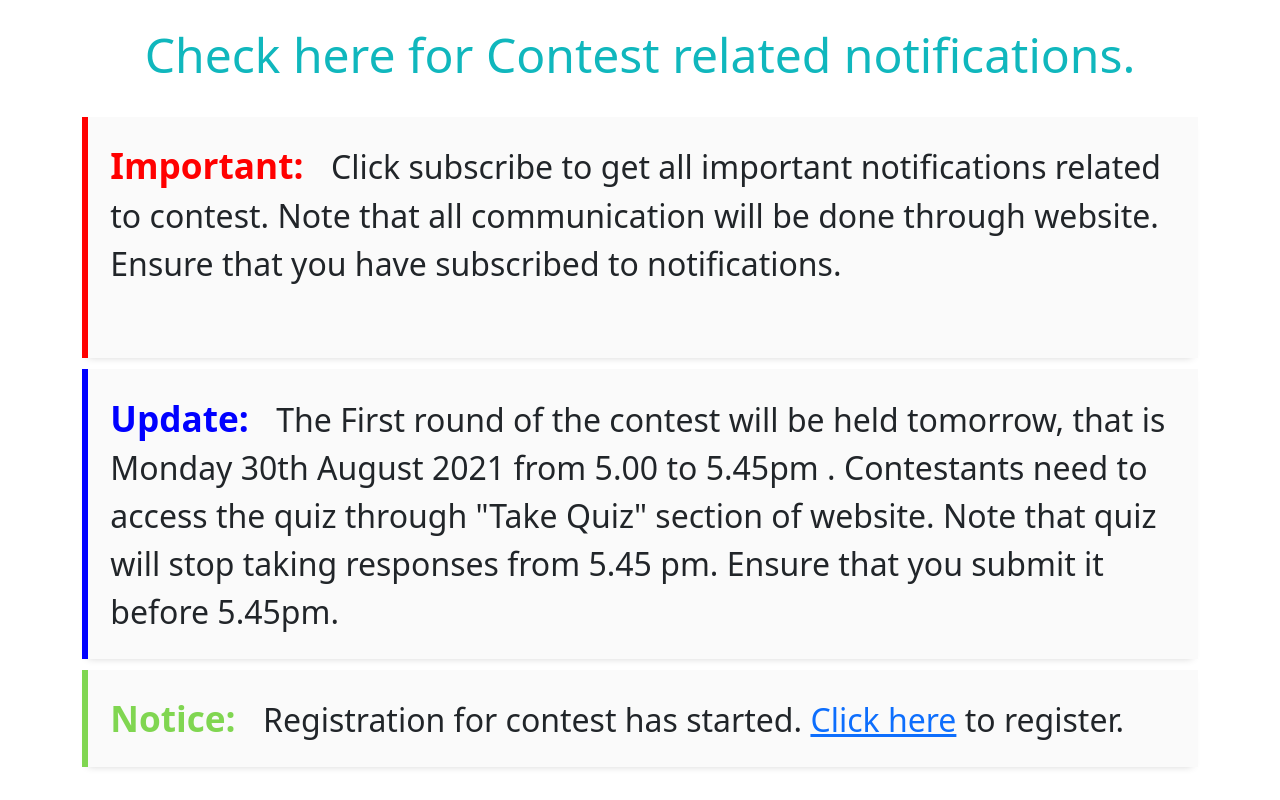
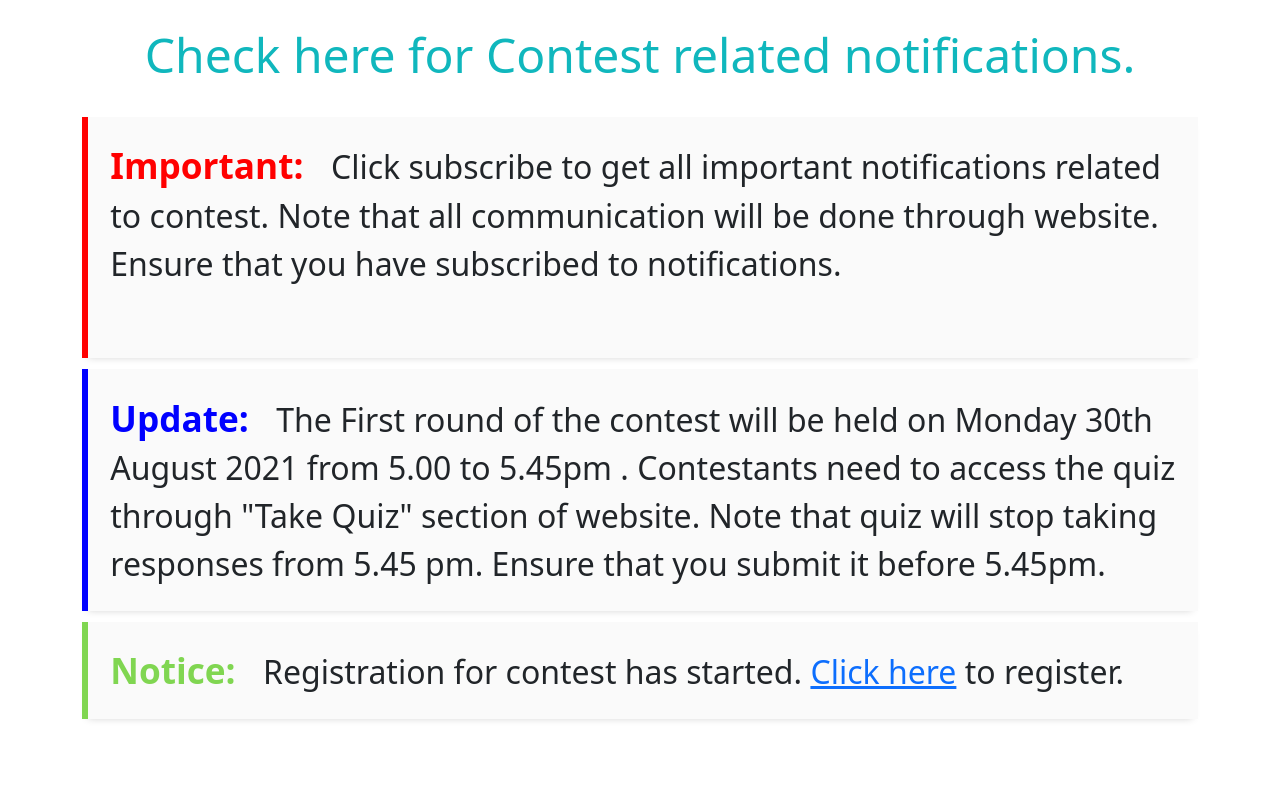
Before and after one commit to srishtik2310/D, a plain HTML site: page notifications.html in a window 1280 px wide. Drawn offline with nearby package versions, Linux system fonts and the light colour scheme.

```diff
--- a/notifications.html
+++ b/notifications.html
@@ -26,7 +26,7 @@
             </div>
             <div class="notice notice-light">
                 <strong class="blink-me">Update: &nbsp; </strong>
-                    The First round of the contest will be held tomorrow, that is Monday 30th August 2021 from 5.00 to 5.45pm .
+                    The First round of the contest will be held on Monday 30th August 2021 from 5.00 to 5.45pm .
                     Contestants need to access the quiz through "Take Quiz" section of website. Note that quiz will stop taking responses from 5.45 pm. Ensure that you submit it before 5.45pm.
             </div>
             <div class="notice notice-success">
```
